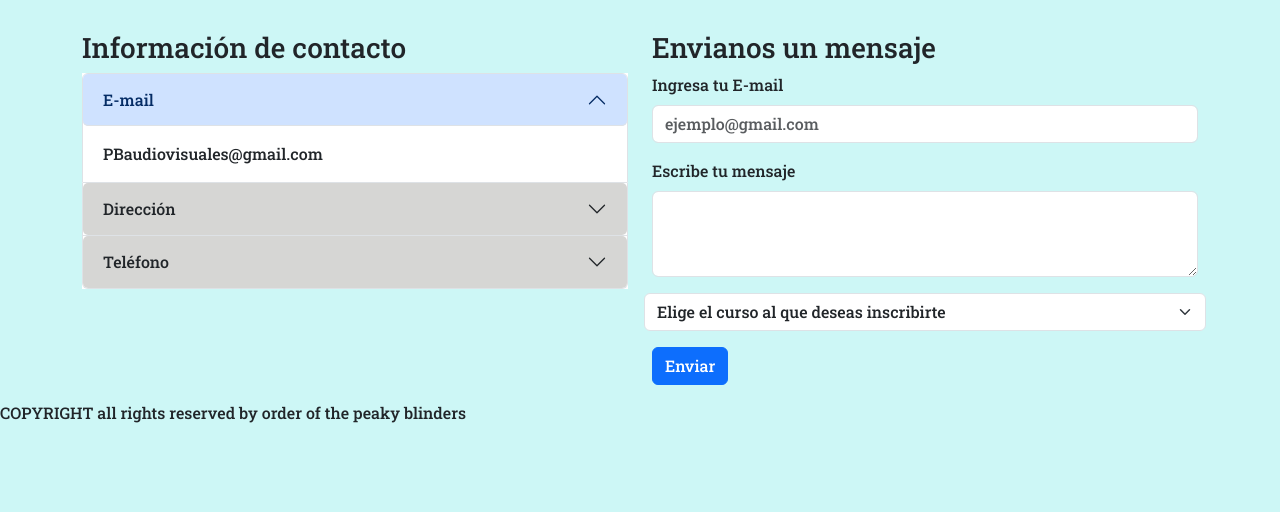
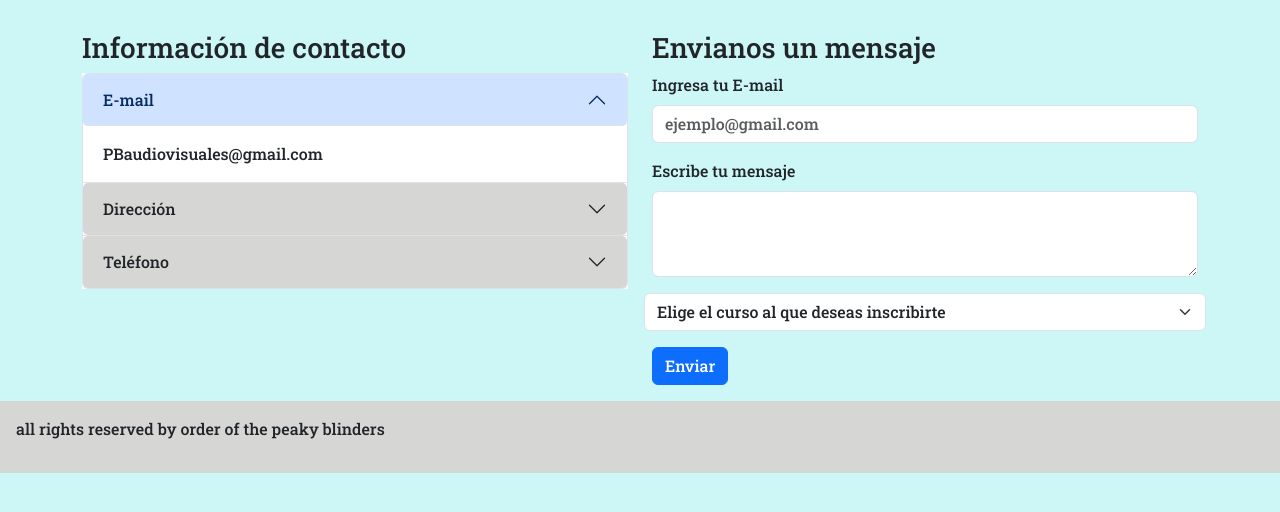
Before and after one commit to juanjohtml/primer-repositorio, a plain HTML site: page contacto.html in a window 1280 px wide. Shown: the part 102-614 px from the top of the page. Drawn offline with nearby package versions, Linux system fonts and the light colour scheme.

Commit message:
solucion ruta producciones

```diff
--- a/contacto.html
+++ b/contacto.html
@@ -144,12 +144,14 @@
 			</div>
 		</section>
 
-	<footer>
-		COPYRIGHT all rights reserved by order of the peaky blinders
+	<footer id="footer">
+
+		<p> all rights reserved by order of the peaky blinders</p>
 
 
 	</footer>
 
 	<script src="https://cdn.jsdelivr.net/npm/bootstrap@5.3.0-alpha1/dist/js/bootstrap.bundle.min.js" integrity="sha384-w76AqPfDkMBDXo30jS1Sgez6pr3x5MlQ1ZAGC+nuZB+EYdgRZgiwxhTBTkF7CXvN" crossorigin="anonymous"></script>
 </body>
+
 </html>
--- a/imagenes/styles/style.css
+++ b/imagenes/styles/style.css
@@ -220,9 +220,11 @@ body{
 
  /*----------footer-----------*/
  #footer {
+    width: 100%;
     padding: 1rem;
-    position: absolute;
-    bottom: 0 ;
+    background-color: #D6D6D4;
+    position:relative;
+
 
 
      }
@@ -230,6 +232,8 @@ body{
 footer p{
     background-color: #D6D6D4;
 }
+
+
  /******************************************GALERIA*****************************************/
 
 
```
Also changed, not shown: Producciones.html (+1 -1 lines), cursos.html (+1 -1 lines), galeria.html (+1 -1 lines), index.html (+1 -1 lines).
